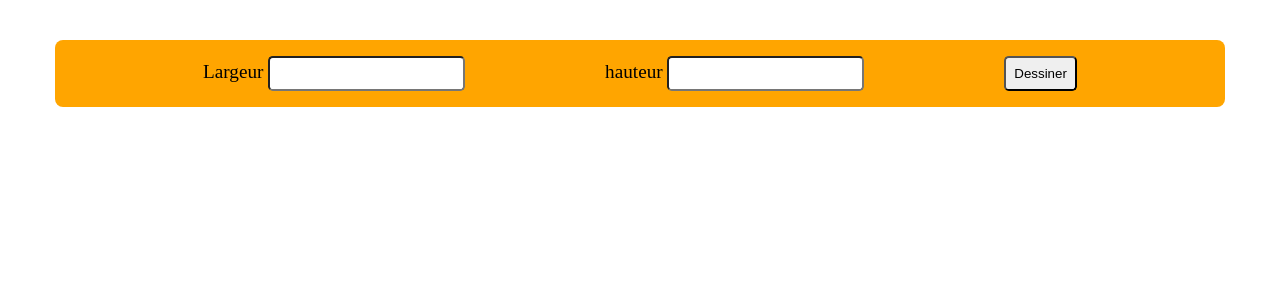
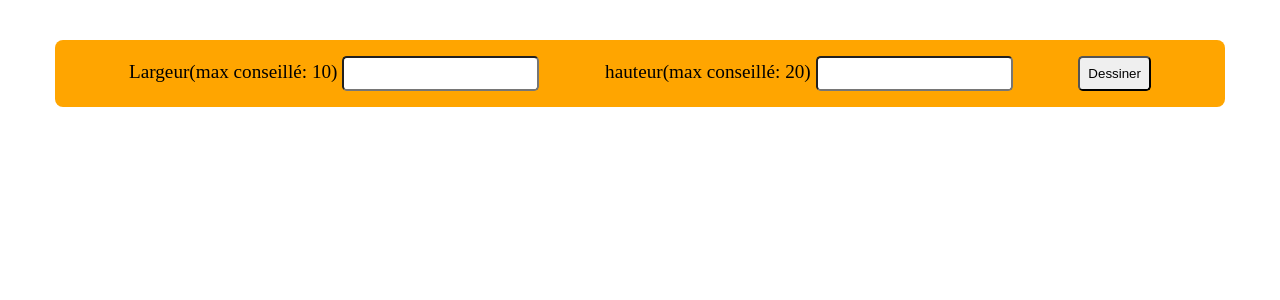
Before and after one commit to aurelien-gallea/runtrack2, a PHP site: page / in a window 1280 px wide. Shown: the top 300 px of the page. Run offline with PHP 8.4, Linux system fonts and the light colour scheme.

Commit message:
précisions des valeurs max confortables

```diff
--- a/jour04/job07/index.php
+++ b/jour04/job07/index.php
@@ -1,10 +1,10 @@
 <form method="get" action="index.php">
     <div>
-        <label for="largeur">Largeur</label>
+        <label for="largeur">Largeur(max conseillé: 10)</label>
         <input type="text" name="largeur" id="largeur">
     </div>
     <div>
-        <label for="hauteur">hauteur</label>
+        <label for="hauteur">hauteur(max conseillé: 20)</label>
         <input type="text" name="hauteur" id="hauteur">
     </div>
     <div>
```
